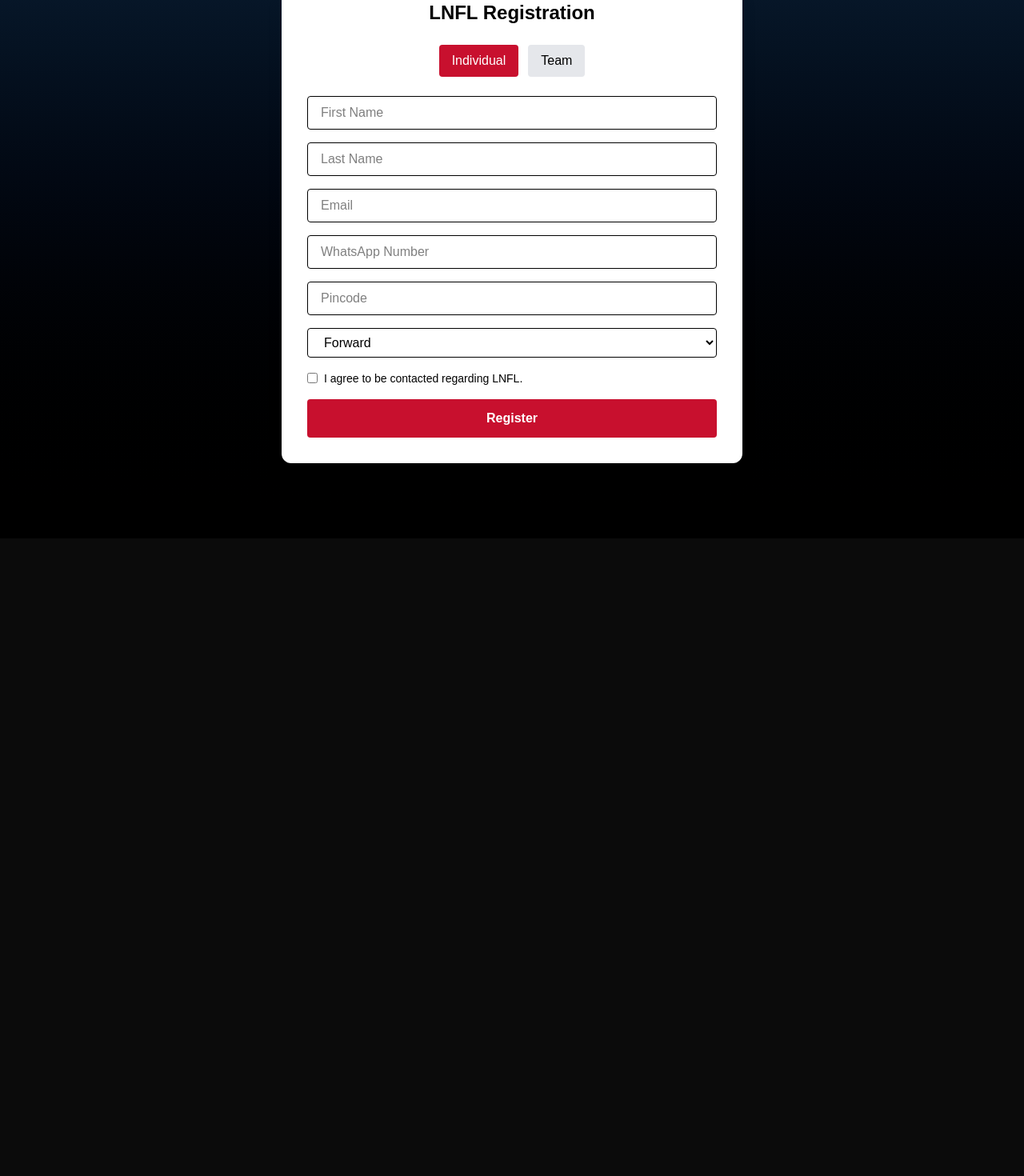
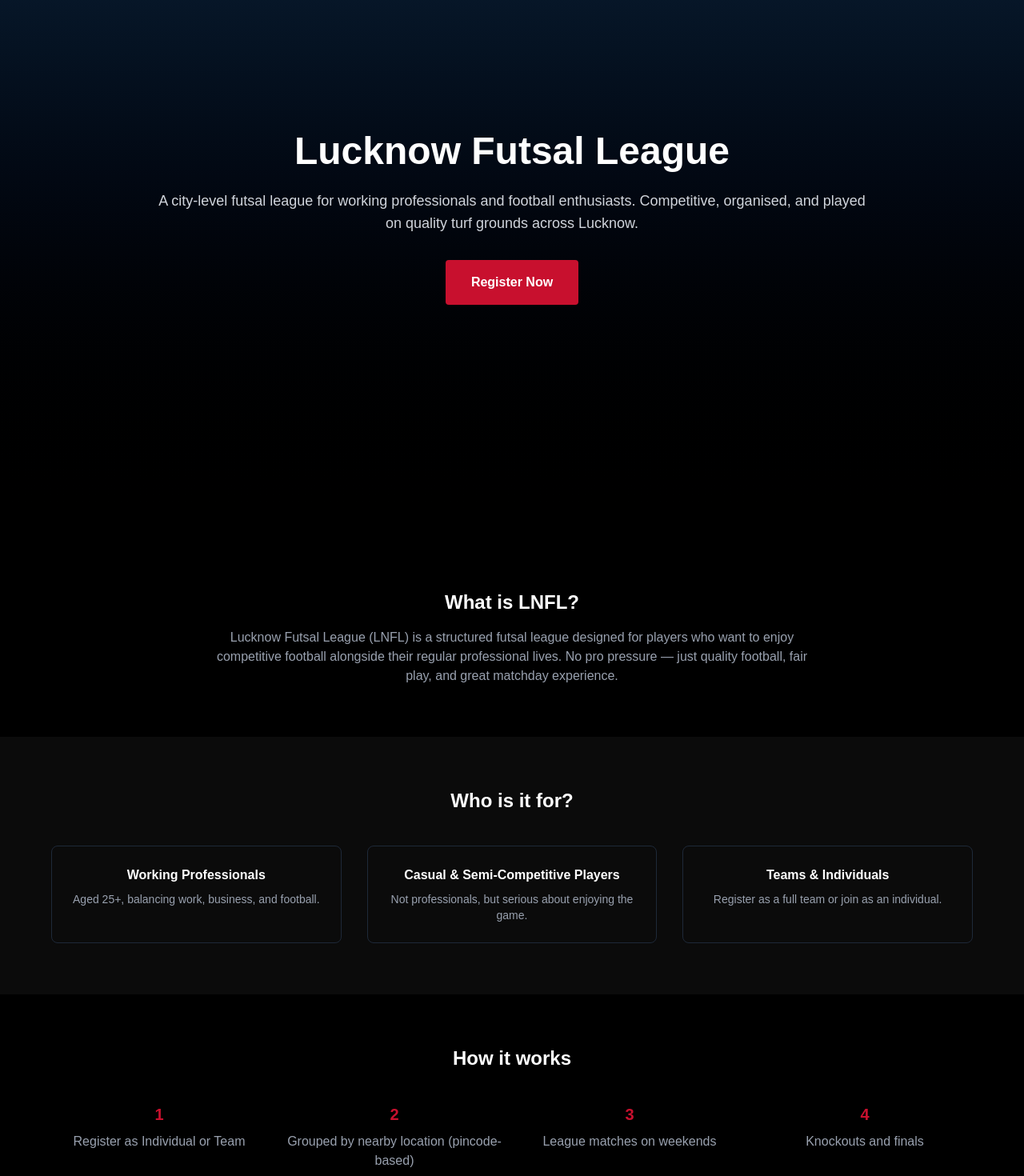
Before and after one commit to Starandstrip/lnfl-website, a Next.js app: page /register in a window 1280 px wide. Shown: the part 200-1670 px from the top of the page at 80% size. Before the commit the page ends 873 px from the top, so only its background shows below. Built offline with nearby package versions, Linux system fonts and the light colour scheme.

Commit message:
Enhance home page with LNFL info and structure

```diff
--- a/src/app/api/register/route.js
+++ b/src/app/api/register/route.js
@@ -80,8 +80,13 @@ export async function POST(req) {
     }); */
 
     // WhatsApp message
-    const whatsappMessage = encodeURIComponent(
-      `Hi ${firstName}, thanks for registering for Lucknow Futsal League (LNFL).\nYour Registration ID is LNFL-${registrationId}.\nWe’ll contact you shortly with next steps.`
+    const whatsappMessage = encodeURIComponent(`Hi, I am ${firstName}.\n\n` +
+      `I am registering for Lucknow Futsal League (LNFL).\n` +
+      `Registration ID: ${registrationId}\n` +
+      `Applying as: ${type === "team" ? "Team" : "Individual"}\n` +
+      (type === "individual"
+        ? `Position: ${position}`
+        : `Team Name: ${teamName}\nPlayers Count: ${playersCount}`)
     );
 
     return NextResponse.json({
--- a/src/app/register/page.js
+++ b/src/app/register/page.js
@@ -1,118 +1,133 @@
-"use client";
+import Link from "next/link";
 
-import { useState } from "react";
+export default function HomePage() {
+  return (
+    <main>
+      {/* Hero Section */}
+      <section className="min-h-screen bg-gradient-to-b from-[#0b1f35] to-black flex items-center justify-center px-6">
+        <div className="max-w-4xl text-center">
+          <h1 className="text-4xl md:text-5xl font-bold text-white mb-6">
+            Lucknow Futsal League
+          </h1>
+          <p className="text-gray-300 text-lg mb-8">
+            A city-level futsal league for working professionals and football
+            enthusiasts. Competitive, organised, and played on quality turf
+            grounds across Lucknow.
+          </p>
 
-export default function RegisterPage() {
-  const [type, setType] = useState("individual");
-  const [loading, setLoading] = useState(false);
+          <Link
+            href="/register"
+            className="inline-block bg-[#c8102e] hover:bg-red-700 text-white px-8 py-4 rounded font-semibold transition"
+          >
+            Register Now
+          </Link>
+        </div>
+      </section>
 
-  async function handleSubmit(e) {
-    e.preventDefault();
-    if (loading) return;
+      {/* What is LNFL */}
+      <section className="bg-black py-16 px-6">
+        <div className="max-w-5xl mx-auto text-center">
+          <h2 className="text-2xl font-bold text-white mb-4">
+            What is LNFL?
+          </h2>
+          <p className="text-gray-400 max-w-3xl mx-auto">
+            Lucknow Futsal League (LNFL) is a structured futsal league designed
+            for players who want to enjoy competitive football alongside their
+            regular professional lives. No pro pressure — just quality football,
+            fair play, and great matchday experience.
+          </p>
+        </div>
+      </section>
 
-    setLoading(true);
+      {/* Who is it for */}
+      <section className="bg-[#0b0b0b] py-16 px-6">
+        <div className="max-w-6xl mx-auto">
+          <h2 className="text-2xl font-bold text-white text-center mb-10">
+            Who is it for?
+          </h2>
 
-    const form = e.target;
+          <div className="grid md:grid-cols-3 gap-8 text-center">
+            <div className="border border-gray-800 rounded-lg p-6">
+              <h3 className="text-white font-semibold mb-2">
+                Working Professionals
+              </h3>
+              <p className="text-gray-400 text-sm">
+                Aged 25+, balancing work, business, and football.
+              </p>
+            </div>
 
-    const payload = {
-      type,
-      firstName: form.firstName.value,
-      lastName: form.lastName.value,
-      email: form.email.value,
-      phone: form.phone.value,
-      position: type === "individual" ? form.position?.value : null,
-      teamName: type === "team" ? form.teamName?.value : null,
-      playersCount: type === "team" ? form.playersCount?.value : null,
-      pincode: form.pincode.value,
-      consent: form.consent.checked,
-    };
+            <div className="border border-gray-800 rounded-lg p-6">
+              <h3 className="text-white font-semibold mb-2">
+                Casual & Semi-Competitive Players
+              </h3>
+              <p className="text-gray-400 text-sm">
+                Not professionals, but serious about enjoying the game.
+              </p>
+            </div>
 
-    const res = await fetch("/api/register", {
-      method: "POST",
-      headers: { "Content-Type": "application/json" },
-      body: JSON.stringify(payload),
-    });
+            <div className="border border-gray-800 rounded-lg p-6">
+              <h3 className="text-white font-semibold mb-2">
+                Teams & Individuals
+              </h3>
+              <p className="text-gray-400 text-sm">
+                Register as a full team or join as an individual.
+              </p>
+            </div>
+          </div>
+        </div>
+      </section>
 
-    const data = await res.json();
-    setLoading(false);
+      {/* How it works */}
+      <section className="bg-black py-16 px-6">
+        <div className="max-w-6xl mx-auto">
+          <h2 className="text-2xl font-bold text-white text-center mb-10">
+            How it works
+          </h2>
 
-    if (data.success) {
-      window.location.href = data.whatsappUrl;
-    } else {
-      alert(data.error || "Registration failed");
-    }
-  }
+          <div className="grid md:grid-cols-4 gap-6 text-center">
+            <div>
+              <span className="text-[#c8102e] font-bold text-xl">1</span>
+              <p className="text-gray-400 mt-2">
+                Register as Individual or Team
+              </p>
+            </div>
+            <div>
+              <span className="text-[#c8102e] font-bold text-xl">2</span>
+              <p className="text-gray-400 mt-2">
+                Grouped by nearby location (pincode-based)
+              </p>
+            </div>
+            <div>
+              <span className="text-[#c8102e] font-bold text-xl">3</span>
+              <p className="text-gray-400 mt-2">
+                League matches on weekends
+              </p>
+            </div>
+            <div>
+              <span className="text-[#c8102e] font-bold text-xl">4</span>
+              <p className="text-gray-400 mt-2">
+                Knockouts and finals
+              </p>
+            </div>
+          </div>
+        </div>
+      </section>
 
-  return (
-    <div className="min-h-screen bg-gradient-to-b from-[#0b1f35] to-black flex items-center justify-center px-4">
-      <div className="w-full max-w-xl bg-white rounded-xl shadow-xl p-8">
-        <h1 className="text-2xl font-bold text-center mb-6 text-black">
-          LNFL Registration
-        </h1>
+      {/* Season Snapshot */}
+      <section className="bg-[#0b0b0b] py-16 px-6">
+        <div className="max-w-5xl mx-auto text-center">
+          <h2 className="text-2xl font-bold text-white mb-6">
+            Season Snapshot
+          </h2>
 
-        <div className="flex justify-center gap-3 mb-6">
-          <button
-            type="button"
-            onClick={() => setType("individual")}
-            className={`px-4 py-2 rounded ${
-              type === "individual"
-                ? "bg-[#c8102e] text-white"
-                : "bg-gray-200 text-black"
-            }`}
-          >
-            Individual
-          </button>
-
-          <button
-            type="button"
-            onClick={() => setType("team")}
-            className={`px-4 py-2 rounded ${
-              type === "team"
-                ? "bg-[#c8102e] text-white"
-                : "bg-gray-200 text-black"
-            }`}
-          >
-            Team
-          </button>
+          <div className="grid md:grid-cols-4 gap-6 text-sm">
+            <div className="text-gray-300">📍 Lucknow</div>
+            <div className="text-gray-300">🗓 Starts April</div>
+            <div className="text-gray-300">⚽ 6v6 Format</div>
+            <div className="text-gray-300">👥 Limited Slots</div>
+          </div>
         </div>
-
-        <form onSubmit={handleSubmit} className="space-y-4">
-          <input name="firstName" placeholder="First Name" required className="w-full border rounded px-4 py-2 text-black" />
-          <input name="lastName" placeholder="Last Name" required className="w-full border rounded px-4 py-2 text-black" />
-          <input name="email" type="email" placeholder="Email" required className="w-full border rounded px-4 py-2 text-black" />
-          <input name="phone" placeholder="WhatsApp Number" required className="w-full border rounded px-4 py-2 text-black" />
-          <input name="pincode" placeholder="Pincode" required className="w-full border rounded px-4 py-2 text-black" />
-
-          {type === "individual" && (
-            <select name="position" className="w-full border rounded px-4 py-2 text-black">
-              <option>Forward</option>
-              <option>Midfielder</option>
-              <option>Defender</option>
-              <option>Goalkeeper</option>
-              <option>Manager</option>
-            </select>
-          )}
-
-          {type === "team" && (
-            <>
-              <input name="teamName" placeholder="Team Name" required className="w-full border rounded px-4 py-2 text-black" />
-              <input name="playersCount" type="number" placeholder="Number of players" required className="w-full border rounded px-4 py-2 text-black" />
-            </>
-          )}
-
-          <label className="flex items-center gap-2 text-sm text-black">
-            <input type="checkbox" name="consent" required />
-            I agree to be contacted regarding LNFL.
-          </label>
-
-          <button
-            disabled={loading}
-            className="w-full bg-[#c8102e] hover:bg-red-700 text-white font-semibold py-3 rounded"
-          >
-            {loading ? "Submitting..." : "Register"}
-          </button>
-        </form>
-      </div>
-    </div>
+      </section>
+    </main>
   );
 }
```
